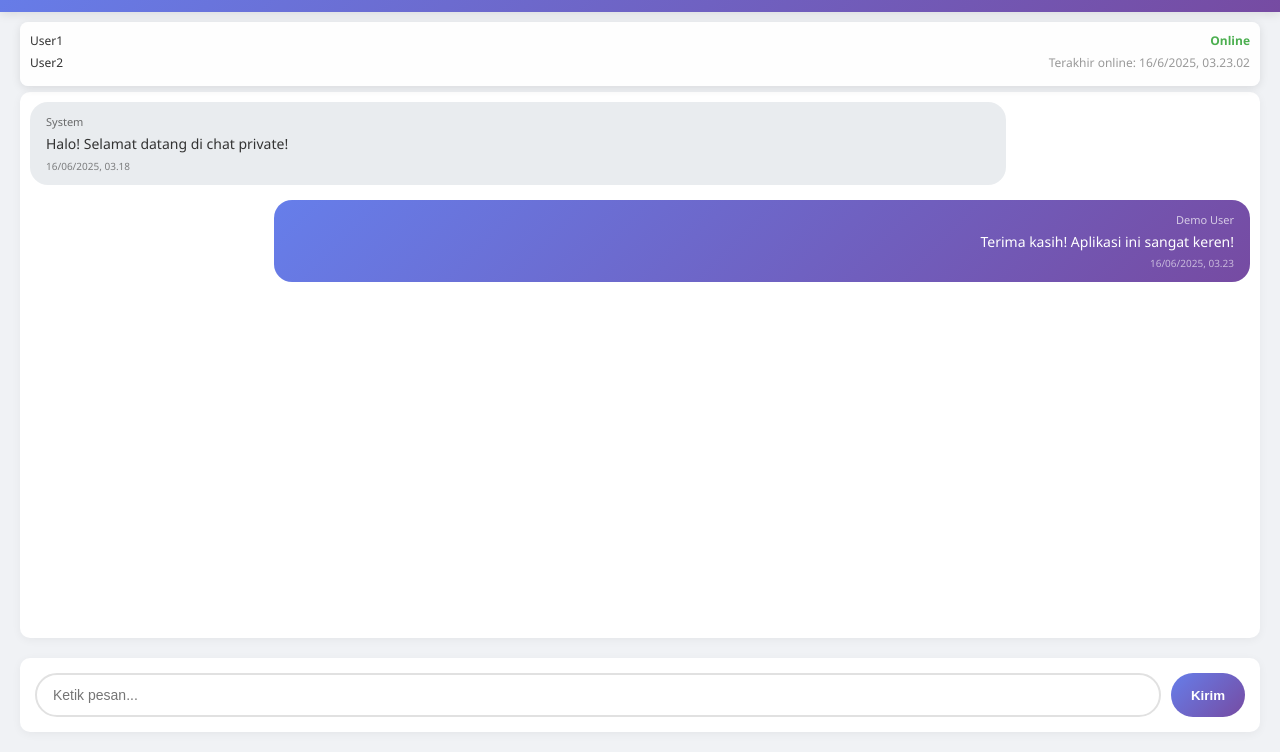
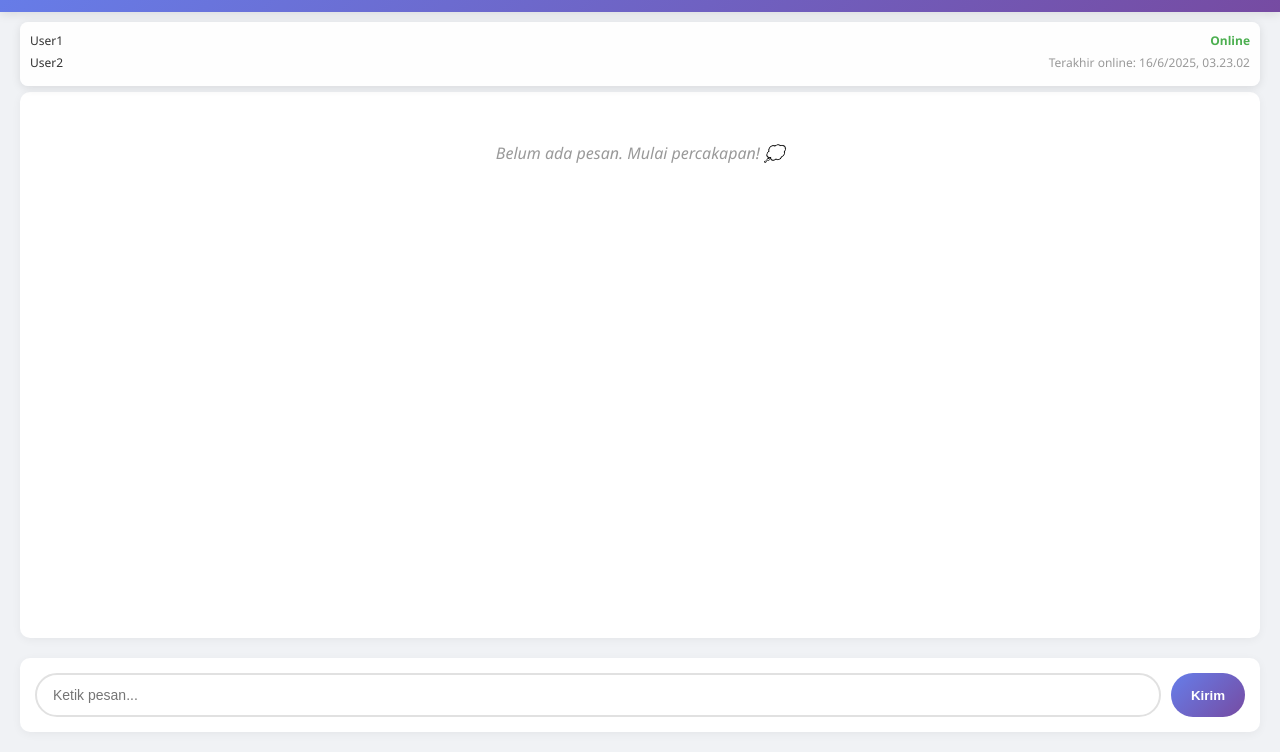
Before and after one commit to imn0thero/ChatDB, a website: page public/chat.html in a window 1280 px wide. Shown: the part 48-800 px from the top of the page. Drawn offline with Linux system fonts and the light colour scheme.

Commit message:
Update chat.html

```diff
--- a/public/chat.html
+++ b/public/chat.html
@@ -535,28 +535,7 @@
             socket.callbacks.connect && socket.callbacks.connect();
         }, 500);
 
-        // Add some demo messages
-        setTimeout(() => {
-            const demoMessages = [
-                {
-                    id: 1,
-                    text: 'Halo! Selamat datang di chat private!',
-                    userId: 2,
-                    username: 'System',
-                    timestamp: new Date(Date.now() - 600000).toISOString()
-                },
-                {
-                    id: 2,
-                    text: 'Terima kasih! Aplikasi ini sangat keren!',
-                    userId: currentUser.id,
-                    username: currentUser.username,
-                    timestamp: new Date(Date.now() - 300000).toISOString()
-                }
-            ];
 
-            messages = demoMessages;
-            displayMessages(messages);
-        }, 1000);
     </script>
 </body>
 </html>
```
